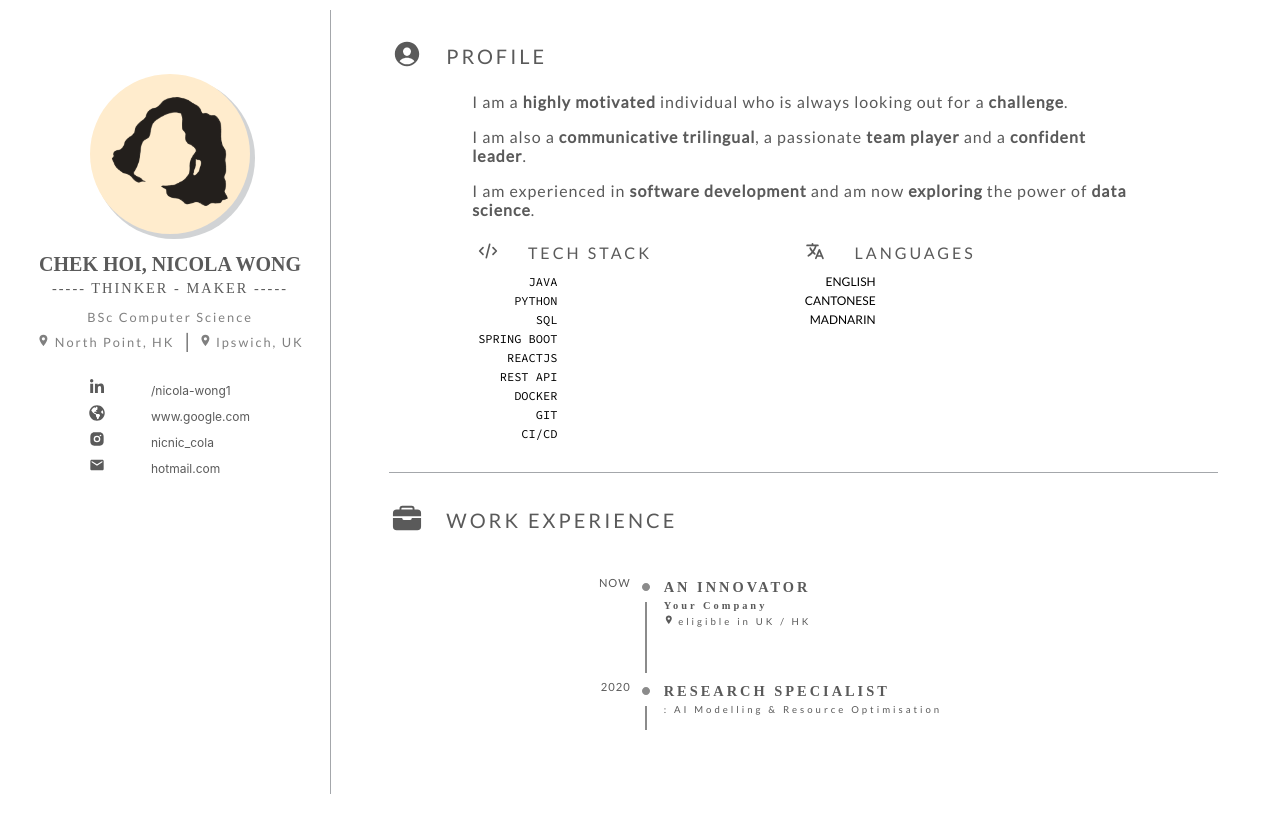
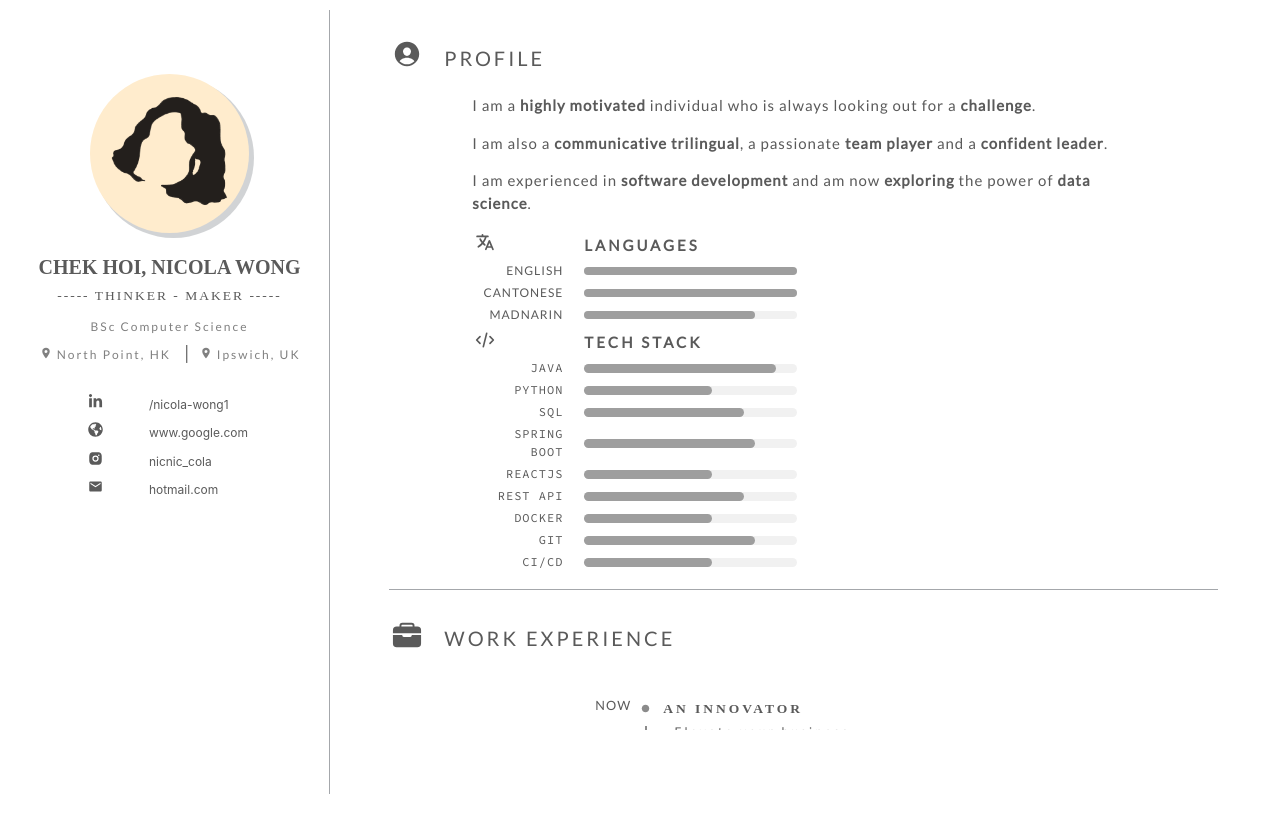
Before and after one commit to cupcakecoder/cv, a React (Create React App) app: page / in a window 1280 px wide. Built offline with nearby package versions, Linux system fonts and the light colour scheme; a web font is replaced by a local one.

Commit message:
css in skill table

```diff
--- a/public/index.html
+++ b/public/index.html
@@ -15,6 +15,7 @@
       user's mobile device or desktop. See https://developers.google.com/web/fundamentals/web-app-manifest/
     -->
     <link rel="manifest" href="%PUBLIC_URL%/manifest.json" />
+    <link rel="stylesheet" href="https://www.w3schools.com/w3css/4/w3.css">
     <!--
       Notice the use of %PUBLIC_URL% in the tags above.
       It will be replaced with the URL of the `public` folder during the build.
--- a/src/components/content.js
+++ b/src/components/content.js
@@ -37,14 +37,12 @@ function content() {
           <table className = "box-header">
             <tbody>
             <tr>
-              <td width="50px"><FaGraduationCap size="30px"/></td>
-              <td>EDUCATION</td>
+              <td width="50px"><AiTwotoneExperiment size="30px"/></td>
+              <td>PROJECTS</td>
             </tr>
             </tbody>
           </table>
-          <Education/>
         </div>
-
         <div className="content-box">
           <table className = "box-header">
             <tbody>
@@ -59,12 +57,14 @@ function content() {
           <table className = "box-header">
             <tbody>
             <tr>
-              <td width="50px"><AiTwotoneExperiment size="30px"/></td>
-              <td>PROJECTS</td>
+              <td width="50px"><FaGraduationCap size="30px"/></td>
+              <td>EDUCATION</td>
             </tr>
             </tbody>
           </table>
+          <Education/>
         </div>
+
         <div className="content-box">
           <table className = "box-header">
               <tbody>
--- a/src/components/profile.js
+++ b/src/components/profile.js
@@ -3,7 +3,7 @@ import React from 'react';
 import { context } from '../text/context';
 import { IoLanguage} from "react-icons/io5";
 import { HiOutlineCode} from "react-icons/hi";
-import ProgressBar from 'react-bootstrap/ProgressBar';
+import ProgressBar from './progressbar';
 
 function profile() {
   return (
@@ -13,59 +13,44 @@ function profile() {
         <p dangerouslySetInnerHTML={{ __html: context.profile2}}/>
         <p dangerouslySetInnerHTML={{ __html: context.profile3}}/>
       </div>
-      <table className="skill-table">
+      <div className="content">
+      <ul>
+
+        <li>
+          <table width="100%">
               <tbody>
               <tr>
-             <td>
+                <td width="50px"><IoLanguage className="skill-icon"/></td>
+                <td className="tech-title-column"> LANGUAGES</td>
+              </tr>
+
+              {context.language.map((lang, index)=>(
+                <tr key={index}>
+                  <td width="30%" className="lang-title">{lang.lang}</td>
+                  <td width="70%" className="progressbar"><ProgressBar percentage={lang.percentage} className="progressbar"/></td>
+                </tr>
+              ))}
+              </tbody>
+            </table>
+          </li>
+          <li>
             <table width="100%">
                 <tbody>
                 <tr>
                   <td width="50px"><HiOutlineCode className="skill-icon"/></td>
                   <td className="tech-title-column">TECH STACK</td>
                 </tr>
+                {context.tech.map((tech, index)=>(
+                <tr key={index}>
+                  <td width="30%" className="tech-title">{tech.tech}</td>
+                  <td width="70%" className="progressbar"><ProgressBar percentage={tech.percentage} /></td>
+                </tr>
+                  ))}
                 </tbody>
               </table>
-             </td>
-              <td>
-                <table width="100%">
-                    <tbody>
-                    <tr>
-                      <td width="50px"><IoLanguage className="skill-icon"/></td>
-                      <td className="tech-title-column">LANGUAGES</td>
-                    </tr>
-                    </tbody>
-                </table>
-                </td>
-            </tr>
-            <tr className="skill-option">
-              <td>
-              <table >
-                {context.tech.map((tech, index)=>(
-                    <tbody key={index}>
-                    <tr>
-
-                      <td className="tech-title">{tech}</td>
-                      <td ><ProgressBar now={60}/></td>
-                    </tr>
-                    </tbody>
-                  ))}
-              </table>
-              </td>
-              <td>
-              <table >
-                {context.language.map((lang, index)=>(
-                    <tbody key={index}>
-                    <tr>
-                      <td className="lang-title">{lang}</td>
-                      <td ><ProgressBar striped variant="success" now={60} active ="true"/></td>
-                    </tr>
-                    </tbody>
-                  ))}
-              </table>
-              </td>
-            </tr>
-          </tbody>
-      </table>
+          </li>
+        </ul>
+      </div>
     </div>
   );
 }
--- /dev/null
+++ b/src/components/progressbar.js
@@ -0,0 +1,15 @@
+import React from 'react';
+import './style.css'
+
+function progressBar(props){
+    //console.log(props.percentage);
+    return (
+      <React.Fragment>
+        <div className="w3-light-grey w3-round-xlarge" >
+          <div className="w3-container w3-grey w3-round-xlarge progressbar" style={{"width":props.percentage}}></div>
+        </div>
+        </React.Fragment>
+    );
+}
+
+export default progressBar;
--- a/src/components/style.css
+++ b/src/components/style.css
@@ -168,18 +168,7 @@
     align-items: center;
     overflow: auto;
   }
-  .skill-table {
-    width:90%;
-    margin-left:5%;
-    margin-bottom:5%;
-  }
-  .tech-title-column{
-    width: 200px;
-    color :rgb(90,90,90);
-    font-family: 'Lato', sans-serif;
-    letter-spacing: 3px;
-    vertical-align: middle;
-  }
+
   .content{
     color :rgb(90,90,90);
     font-family: 'Lato', sans-serif;
@@ -202,18 +191,7 @@
     align-items: center;
     overflow: auto;
   }
-  .skill-table {
-    width: 80%;
-    margin-left:10%;
-    margin-bottom:3%;
-    vertical-align: middle;
-  }
-  .tech-title-column{
-    width: 300px;
-    color :rgb(90,90,90);
-    font-family: 'Lato', sans-serif;
-    letter-spacing: 3px;
-  }
+
   .content{
     color :rgb(90,90,90);
     font-family: 'Lato', sans-serif;
@@ -225,6 +203,15 @@
 
 }
 
+ul{
+  list-style-type : none;
+  padding-inline-start : 0em !important;
+}
+li{
+  display: inline-block;
+  position: relative;
+  vertical-align: top;
+}
 .content-box{
   text-align: left;
   margin: 3%;
@@ -240,16 +227,51 @@
   vertical-align: middle
 }
 
+/*end of content section*/
 
 /*tech stack & language */
+@media (max-width: 768px) {
+  .skill-table {
+    width:90%;
+    margin-left:5%;
+    margin-bottom:5%;
+  }
+  .tech-title-column{
+    width: 200px;
+    color :rgb(90,90,90);
+    font-family: 'Lato', sans-serif;
+    letter-spacing: 3px;
+    font-weight: 600;
+    vertical-align: middle;
+  }
+}
+@media (min-width: 768px) {
+  .skill-table {
+    width: 80%;
+    margin-left:10%;
+    margin-bottom:3%;
+    vertical-align: middle;
+  }
+  .tech-title-column{
+    width: 250px;
+    color :rgb(90,90,90);
+    font-family: 'Lato', sans-serif;
+    font-weight: 800;
+    letter-spacing: 3px;
+  }
+}
 .tech-title{
   font-family: 'Source Code Pro', monospace;
   font-size: 12px;
   text-align: right;
+  padding-right: 5%;
+  text-transform: uppercase;
 }
 .lang-title{
   font-size: 12px;
-  text-align: right;
+  text-align: right !important;
+  padding-right: 5%;
+  text-transform: uppercase;
 }
 .skill-option{
   vertical-align: top;
@@ -259,8 +281,13 @@
   color :rgb(90,90,90);
   font-size:20px;
 }
+.progressbar{
+  padding-right:10%;
+}
+/*end of tech stack & language */
 
-/* work experience*/
+/* work experience & education*/
+
 .work-exp-table{
   width:100%;
   margin-top: 5%;
@@ -272,7 +299,7 @@
 .work-date-col{
   width:25%;
   text-align: right;
-  font-size: 70%;
+  font-size: 85%;
   vertical-align: top;
 }
 .work-dot-col{
@@ -305,6 +332,10 @@
 @media (max-width: 768px) {
   .work-date-col{
     padding-top: 2%;
+    width:10% !important;
+  }
+  .work-deets-col{
+    width:80% !important;
   }
   .work-title{
     text-transform: uppercase;
@@ -314,16 +345,19 @@
   }
   .work-subtitle{
     font-family: 'Lato', sans-serif;
+    letter-spacing: 0.8px;
     font-size: 50%;
     padding-bottom: 5%;
   }
   .work-company{
     font-family: 'Expletus Sans', cursive;
+    letter-spacing: 0.8px;
     font-weight: 550;
     font-size: 60%;
   }
   .school-grade{
     font-family: 'Lato', sans-serif;
+    letter-spacing: 0.8px;
     font-size: 60%;
     padding-bottom: 5%;
   }
@@ -338,13 +372,13 @@
   }
   .work-subtitle{
     font-family: 'Lato', sans-serif;
-    font-size: 60%;
+    font-size: 80%;
     padding-bottom: 5%;
   }
   .work-company{
     font-family: 'Expletus Sans', cursive;
     font-weight: bold;
-    font-size: 65%;
+    font-size: 76%;
   }
   .school-grade{
     font-family: 'Lato', sans-serif;
@@ -352,3 +386,5 @@
     padding-bottom: 5%;
   }
 }
+
+/*end of work experience & education*/
--- a/src/text/context.js
+++ b/src/text/context.js
@@ -19,11 +19,13 @@ export const context = {
     profile1: "I am a <b>highly motivated</b> individual who is always looking out for a <b>challenge</b>.",
     profile2:"I am also a <b>communicative trilingual</b>, a passionate <b>team player</b> and a <b>confident leader</b>.",
     profile3:"I am experienced in <b>software development</b> and am now <b>exploring</b> the power of <b>data science</b>.",
-    tech:["JAVA","PYTHON","SQL","SPRING BOOT","REACTJS", "REST API","DOCKER", "GIT","CI/CD"],
-    language:["ENGLISH", "CANTONESE", "MADNARIN"],
+    tech:[{tech:"JAVA",percentage:"90%"},{tech:"PYTHON",percentage :"60%"},{tech:"SQL",percentage:"75%"},
+    {tech:"SPRING BOOT",percentage:"80%"},{tech:"REACTJS",percentage:"60%"},{tech:"REST API",percentage:"75%"},
+    {tech:"DOCKER",percentage:"60%"}, {tech:"GIT",percentage:"80%"},{tech:"CI/CD",percentage:"60%"}],
+    language:[{lang:"English",percentage:"100%"}, {lang:"CANTONESE",percentage:"100%"}, {lang:"MADNARIN",percentage:"80%"}],
 
     /*WORK EXPERIENCE*/
-    work:[{from:"NOW", to:"NOW", title:"An Innovator", subtitle:"", company:"Your Company", location:"eligible in UK / HK"},
+    work:[{from:"NOW", to:"NOW", title:"An Innovator", subtitle:"Elevate your business", company:"Your Company", location:"eligible in UK / HK"},
     {from:"2018", to:"2020", title:"Research Specialist",subtitle:"AI Modelling & Resource Optimisation", company:"British Telecoms Plc - Applied Research", location:"Adastral Park, Martlesham, UK"},
     {from:"2016", to:"2018", title:"Trainee Java Developer",subtitle:"Full-stack", company:"Bertrams Books / Connect Books", location:"Norwich, UK"},
     {from:"2014", to:"2016", title:"Part-time bakery staff",subtitle:"Shopkeeper", company:"Student Union University of East Anglia", location:"Norwich, UK"}],
```
Also changed, not shown: 1 other file (tests, documents, lock files or other folders). Lines whose indentation alone changed are shown as unchanged.
